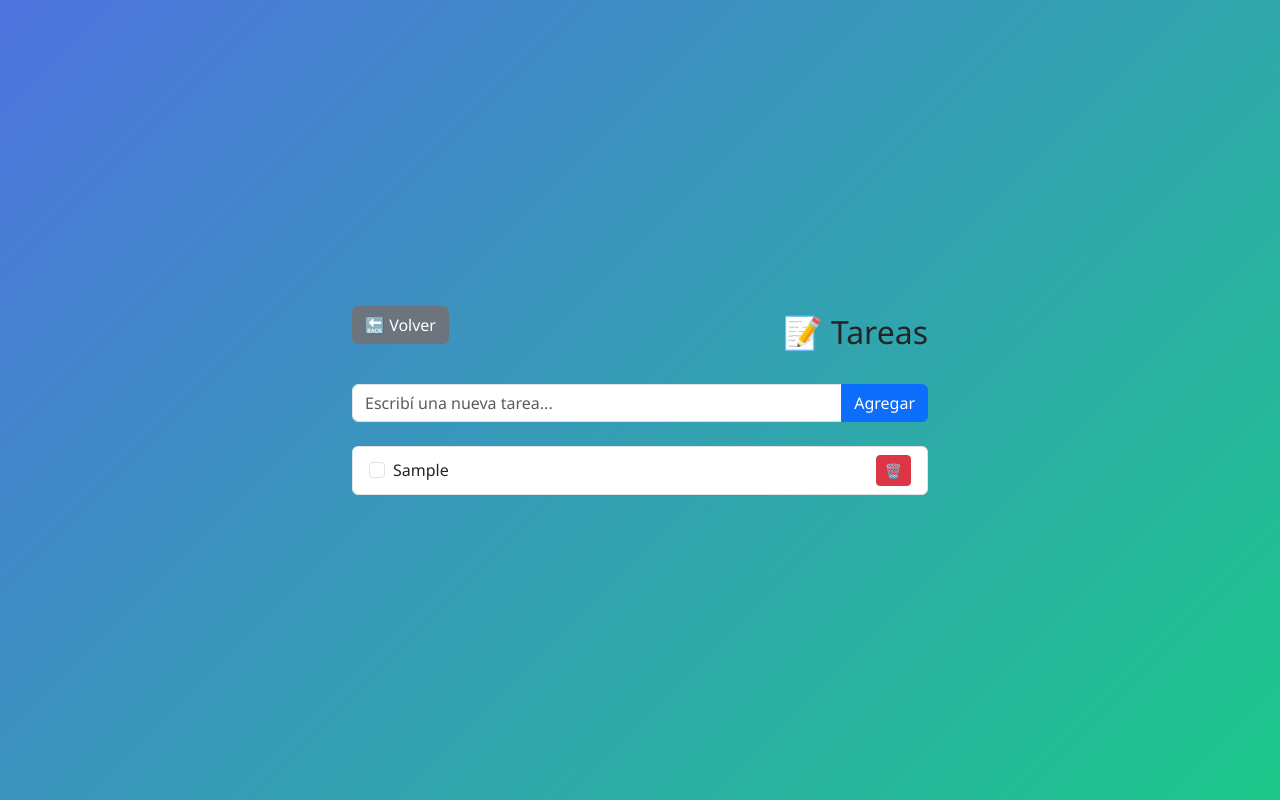
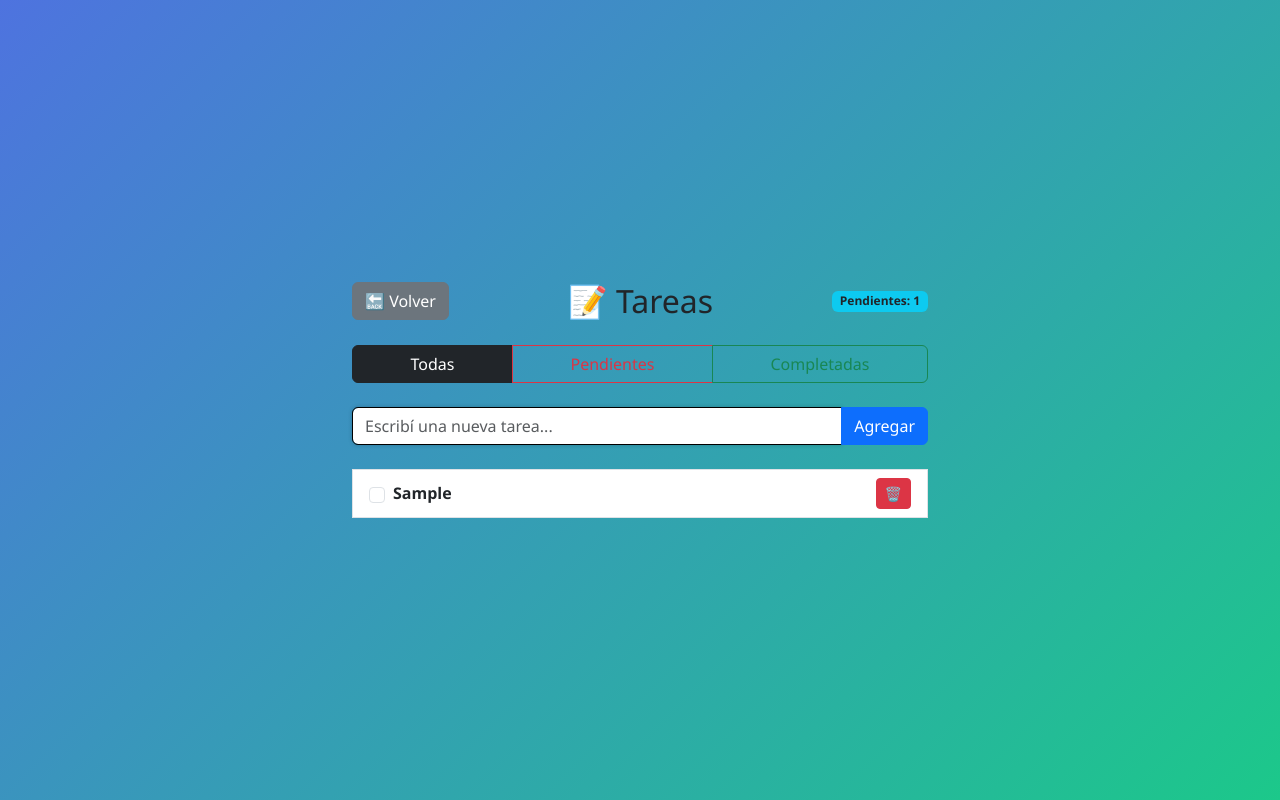
Before and after one commit to aaloisio86/TP-integrador-pnt2, a Vue app: page /home in a window 1280 px wide. Both pictures are taken after typing "Sample" into the empty fields and a click on the button "Agregar". Built offline with nearby package versions, Linux system fonts and the light colour scheme.

Commit message:
Refactor Home.vue con computed properties y estilos dinámicos según tipo de tarea

```diff
--- a/src/components/Home.vue
+++ b/src/components/Home.vue
@@ -1,11 +1,39 @@
 <template>
   <div class="container py-5">
+    <!-- 🔙 Título y botón volver -->
     <div class="d-flex justify-content-between align-items-center mb-4">
-        <button class="btn btn-secondary mb-3" @click="volver">🔙 Volver</button>
-        <h2 class="m-0">📝 Tareas {{ tipoTarea }}</h2>
+      <button class="btn btn-secondary" @click="volver">🔙 Volver</button>
+
+      <h2 :class="tituloClase" class="m-0">📝 Tareas {{ tipoTarea }}</h2>
+      <span class="badge bg-info text-dark">Pendientes: {{ pendientes }}</span>
     </div>
 
-      <!-- resto del código igual -->
+    <!-- 🎯 Filtros -->
+    <div class="btn-group mb-4 w-100">
+      <button
+        class="btn"
+        :class="{ 'btn-dark': filtro === 'todas', 'btn-outline-dark': filtro !== 'todas' }"
+        @click="filtro = 'todas'"
+      >
+        Todas
+      </button>
+      <button
+        class="btn"
+        :class="{ 'btn-danger': filtro === 'pendientes', 'btn-outline-danger': filtro !== 'pendientes' }"
+        @click="filtro = 'pendientes'"
+      >
+        Pendientes
+      </button>
+      <button
+        class="btn"
+        :class="{ 'btn-success': filtro === 'completadas', 'btn-outline-success': filtro !== 'completadas' }"
+        @click="filtro = 'completadas'"
+      >
+        Completadas
+      </button>
+    </div>
+
+    <!-- ✍️ Agregar nueva tarea -->
     <div class="input-group mb-4">
       <input
         v-model="nuevaTarea"
@@ -13,39 +41,32 @@
         class="form-control"
         placeholder="Escribí una nueva tarea..."
         @keyup.enter="agregarTarea"
+        :style="inputStyle"
       />
       <button class="btn btn-primary" @click="agregarTarea">Agregar</button>
     </div>
 
-      <ul class="list-group">
-        <li
-          v-for="(tarea, index) in tareas"
-          :key="index"
-          class="list-group-item d-flex justify-content-between align-items-center"
-        >
-          <div>
-            <input
-              type="checkbox"
-              class="form-check-input me-2"
-              v-model="tarea.completada"
+    <!-- 📋 Lista de tareas (componente hijo) -->
+    <ListaTareas
+      :tareas="tareasFiltradas"
+      @eliminar="eliminarTarea"
     />
-            <span :class="{ 'text-decoration-line-through text-muted': tarea.completada }">
-              {{ tarea.texto }}
-            </span>
-          </div>
-          <button class="btn btn-danger btn-sm" @click="eliminarTarea(index)">🗑️</button>
-        </li>
-      </ul>
 
+    <!-- 💬 Mensajes de estado -->
     <div v-if="tareas.length === 0" class="text-center text-muted mt-4">
       No hay tareas todavía.
+    </div>
+
+    <div v-else-if="pendientes === 0" class="text-center text-success mt-4 fw-bold">
+      🎉 ¡Todas las tareas están completadas!
     </div>
   </div>
 </template>
 
 <script setup>
-  import { ref, watch, onMounted } from 'vue'
+import { ref, computed, onMounted, watch } from 'vue'
 import { useRoute, useRouter } from 'vue-router'
+import ListaTareas from './ListaTareas.vue'
 
 const route = useRoute()
 const router = useRouter()
@@ -53,18 +74,24 @@
 
 const nuevaTarea = ref('')
 const tareas = ref([])
+const filtro = ref('todas')
 
-  // Cargar tareas guardadas
+// 📦 Cargar tareas guardadas
 onMounted(() => {
   const tareasGuardadas = JSON.parse(localStorage.getItem(`tareas-${tipoTarea}`)) || []
   tareas.value = tareasGuardadas
 })
 
-  // Guardar automáticamente cuando cambian
-  watch(tareas, (nuevas) => {
+// 💾 Guardar automáticamente cuando cambian
+watch(
+  tareas,
+  (nuevas) => {
     localStorage.setItem(`tareas-${tipoTarea}`, JSON.stringify(nuevas))
-  }, { deep: true })
+  },
+  { deep: true }
+)
 
+// ➕ Agregar nueva tarea
 function agregarTarea() {
   if (nuevaTarea.value.trim() !== '') {
     tareas.value.push({ texto: nuevaTarea.value, completada: false })
@@ -72,16 +99,44 @@
   }
 }
 
+// 🗑️ Eliminar tarea
 function eliminarTarea(index) {
   tareas.value.splice(index, 1)
 }
 
-  // 🔙 Botón volver
+// 🔙 Volver atrás
 function volver() {
   router.push('/seleccion-tareas')
 }
+
+// 🧮 Computed: cantidad de tareas pendientes
+const pendientes = computed(() => tareas.value.filter(t => !t.completada).length)
+
+// 🎯 Computed: aplicar filtro
+const tareasFiltradas = computed(() => {
+  if (filtro.value === 'pendientes') return tareas.value.filter(t => !t.completada)
+  if (filtro.value === 'completadas') return tareas.value.filter(t => t.completada)
+  return tareas.value
+})
+
+// 🎨 :class dinámico para el título
+const tituloClase = computed(() => ({
+  'text-dark': tipoTarea === 'todos',
+  'text-danger': tipoTarea === 'pendientes',
+  'text-success': tipoTarea === 'completadas'
+}))
+
+// 🎨 :style dinámico para el input
+const inputStyle = computed(() => ({
+  borderColor:
+    tipoTarea === 'pendientes'
+      ? 'red'
+      : tipoTarea === 'completadas'
+      ? 'limegreen'
+      : 'black',
+  boxShadow: '0 0 4px rgba(0,0,0,0.2)'
+}))
 </script>
-
 
 <style scoped>
 .container {
--- /dev/null
+++ b/src/components/ListaTareas.vue
@@ -0,0 +1,58 @@
+<template>
+    <ul class="list-group">
+      <transition-group name="fade" tag="div">
+        <li
+          v-for="(tarea, index) in tareas"
+          :key="index"
+          class="list-group-item d-flex justify-content-between align-items-center"
+        >
+          <div class="d-flex align-items-center">
+            <input
+              type="checkbox"
+              class="form-check-input me-2"
+              v-model="tarea.completada"
+            />
+            <span
+              :class="{
+                'text-decoration-line-through text-muted': tarea.completada,
+                'fw-bold': !tarea.completada
+              }"
+            >
+              {{ tarea.texto }}
+            </span>
+
+            <!-- ✅ Animación al completar -->
+            <span v-if="tarea.completada" class="ms-2 text-success fade-in">✅</span>
+          </div>
+          <button class="btn btn-danger btn-sm" @click="$emit('eliminar', index)">🗑️</button>
+        </li>
+      </transition-group>
+    </ul>
+  </template>
+
+  <script setup>
+  defineProps({
+    tareas: Array
+  })
+  </script>
+
+  <style scoped>
+  /* 💫 Suaviza la aparición/desaparición */
+  .fade-enter-active,
+  .fade-leave-active {
+    transition: opacity 0.3s;
+  }
+  .fade-enter-from,
+  .fade-leave-to {
+    opacity: 0;
+  }
+
+  /* ✨ Animación para el check verde */
+  .fade-in {
+    animation: aparecer 0.3s ease-in-out;
+  }
+  @keyframes aparecer {
+    from { opacity: 0; transform: scale(0.5); }
+    to { opacity: 1; transform: scale(1); }
+  }
+  </style>
--- a/src/components/Login.vue
+++ b/src/components/Login.vue
@@ -25,7 +25,7 @@
         />
       </div>
 
-      <button type="submit" class="btn btn-primary w-100 mb-3">Ingresar</button>
+      <button type="submit" class="btn btn-primary w-100 mb-3" :disabled="!canLogin">Ingresar</button>
 
       <p class="text-center">
         ¿No tenés cuenta?
@@ -40,7 +40,7 @@
 </template>
 
 <script setup>
-import { ref } from 'vue'
+import { ref, computed } from 'vue'
 import { useRouter } from 'vue-router'
 import axios from 'axios'
 
@@ -48,24 +48,19 @@ const usuario = ref('')
 const password = ref('')
 const error = ref('')
 const router = useRouter()
+const API_URL = 'https://6911e74852a60f10c81fc27b.mockapi.io/usuarios'
 
-// 👇 misma URL que usás en el registro
-const API_URL = 'https://6911e74852a60f10c81fc27b.mockapi.io/usuarios'
+// computed que valida inputs
+const canLogin = computed(() => {
+  return usuario.value.trim().length > 0 && password.value.length >= 6
+})
 
 async function login() {
   error.value = ''
   try {
-    // Traer todos los usuarios desde MockAPI
     const { data: usuarios } = await axios.get(API_URL)
-
-    // Buscar si coincide usuario + password
-    const user = usuarios.find(
-      u => u.usuario === usuario.value && u.password === password.value
-    )
-
+    const user = usuarios.find(u => u.usuario === usuario.value && u.password === password.value)
     if (user) {
-      error.value = ''
-      // Guardamos sesión local
       localStorage.setItem('user', JSON.stringify(user))
       router.push('/seleccion-tareas')
     } else {
@@ -78,8 +73,6 @@ async function login() {
 }
 </script>
 
-
-
 <style scoped>
 .auth-card {
   background-color: #ffffff;
```
Lines whose indentation alone changed are shown as unchanged.
